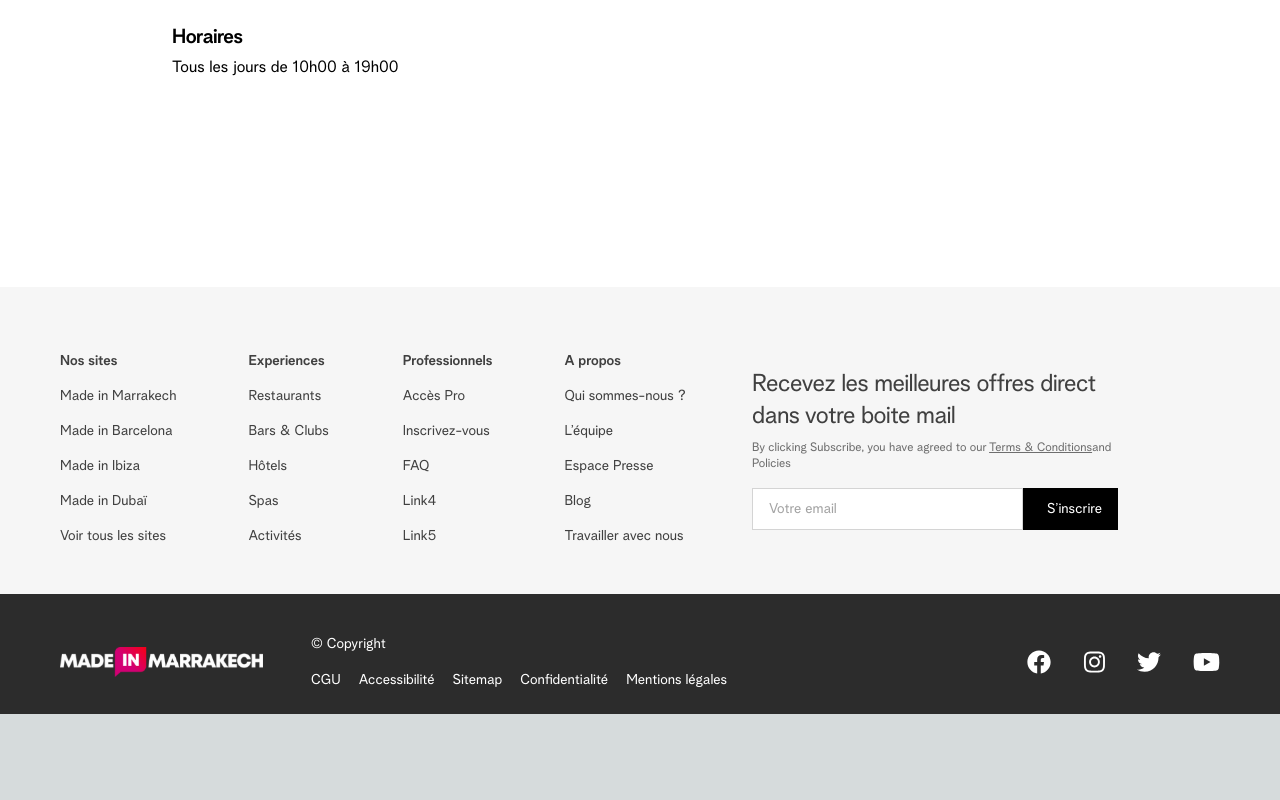
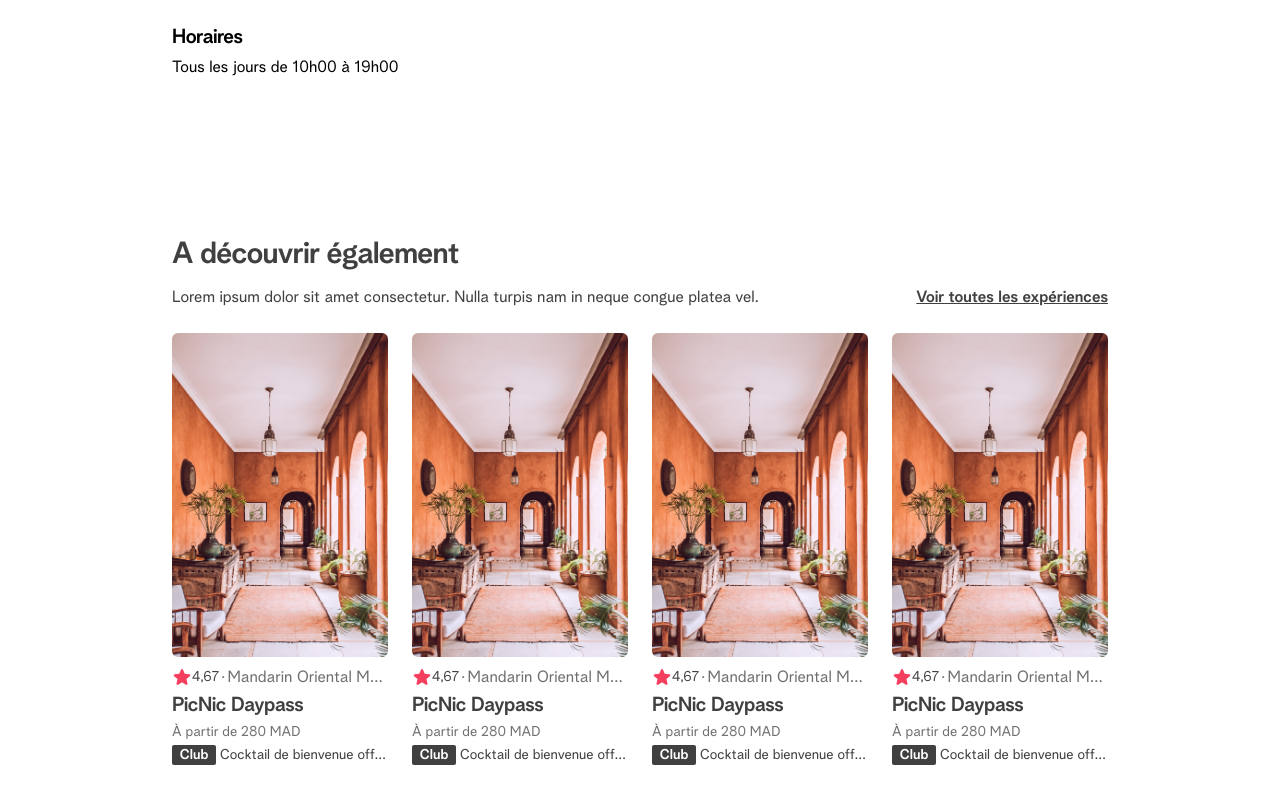
Before and after one commit to mimcity/madeincity_integration, a Next.js app: page /experience in a window 1280 px wide. Shown: the part 1300-2100 px from the top of the page. Before the commit the page ends 2014 px from the top, so only its background shows below. Built offline with nearby package versions, Linux system fonts and the light colour scheme.

Commit message:
experience section

```diff
--- /dev/null
+++ b/components/Experience/CardsSection.tsx
@@ -0,0 +1,27 @@
+import React from "react";
+import { Description, DescriptionLink, Title } from "../UI/SectionElements";
+import Layout from "../UI/Layout";
+import ExperienceCard from "../UI/ExperienceCard";
+
+const CardsSection = () => {
+  return (
+    <div className="lg:pt-28 pt-16">
+      <Title>A découvrir également</Title>
+      <div className="flex items-center justify-between md:py-4 py-2">
+        <Description>
+          Lorem ipsum dolor sit amet consectetur. Nulla turpis nam in neque
+          congue platea vel.
+        </Description>
+        <DescriptionLink>Voir toutes les expériences</DescriptionLink>
+      </div>
+      <div className="grid md:grid-cols-4 grid-cols-2 md:gap-6 gap-4 mt-2">
+        <ExperienceCard />
+        <ExperienceCard />
+        <ExperienceCard />
+        <ExperienceCard />
+      </div>
+    </div>
+  );
+};
+
+export default CardsSection;
--- a/pages/experience.tsx
+++ b/pages/experience.tsx
@@ -1,3 +1,4 @@
+import CardsSection from "@/components/Experience/CardsSection";
 import Content from "@/components/Experience/Content";
 import Header from "@/components/Experience/Header";
 import Layout from "@/components/UI/Layout";
@@ -6,9 +7,10 @@ import React from "react";
 const experience = () => {
   return (
     <Layout>
-      <div className="lg:py-40 md:py-32 py-24 lg:px-28 md:px-20">
+      <div className="lg:pt-40 lg:pb-24 md:py-32 py-24 lg:px-28 md:px-20">
         <Header />
         <Content />
+        <CardsSection />
       </div>
     </Layout>
   );
```
